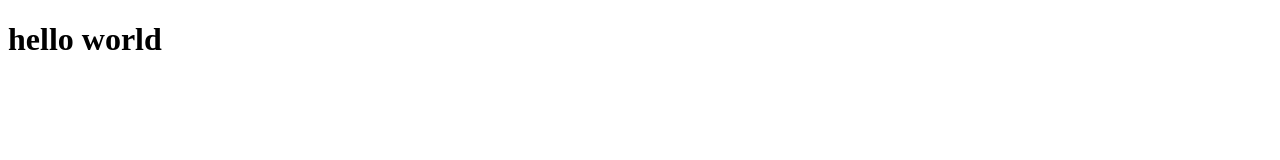
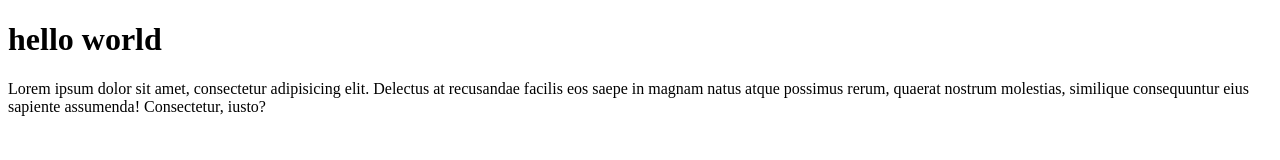
Before and after one commit to DhieyaSyifa/percobaan-repo-2, a plain HTML site: page index.html in a window 1280 px wide. Drawn offline with Linux system fonts and the light colour scheme.

Commit message:
nambah paragraf

```diff
--- a/index.html
+++ b/index.html
@@ -7,5 +7,6 @@
 </head>
 <body>
     <h1>hello world</h1>
+    <p>Lorem ipsum dolor sit amet, consectetur adipisicing elit. Delectus at recusandae facilis eos saepe in magnam natus atque possimus rerum, quaerat nostrum molestias, similique consequuntur eius sapiente assumenda! Consectetur, iusto?</p>
 </body>
 </html>
```
